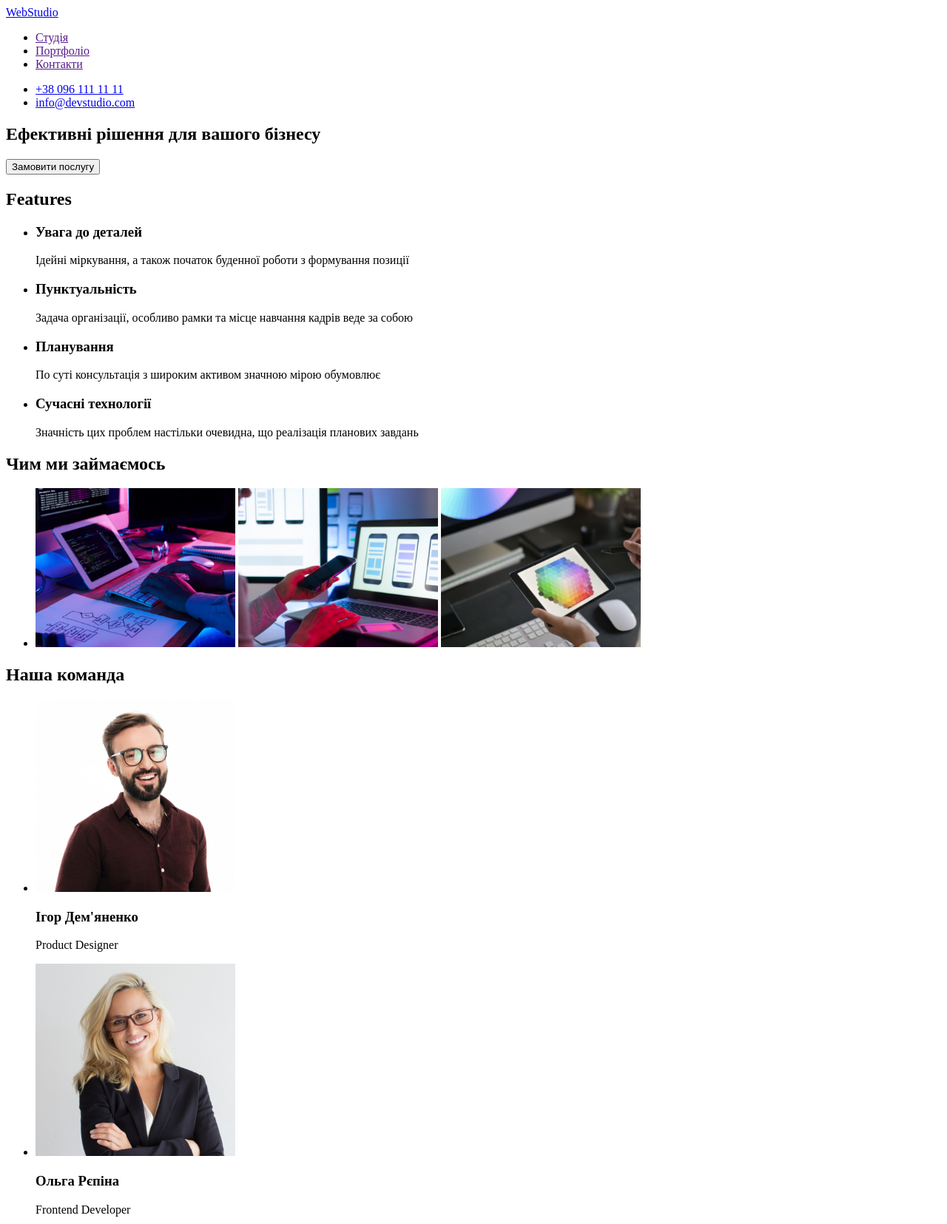
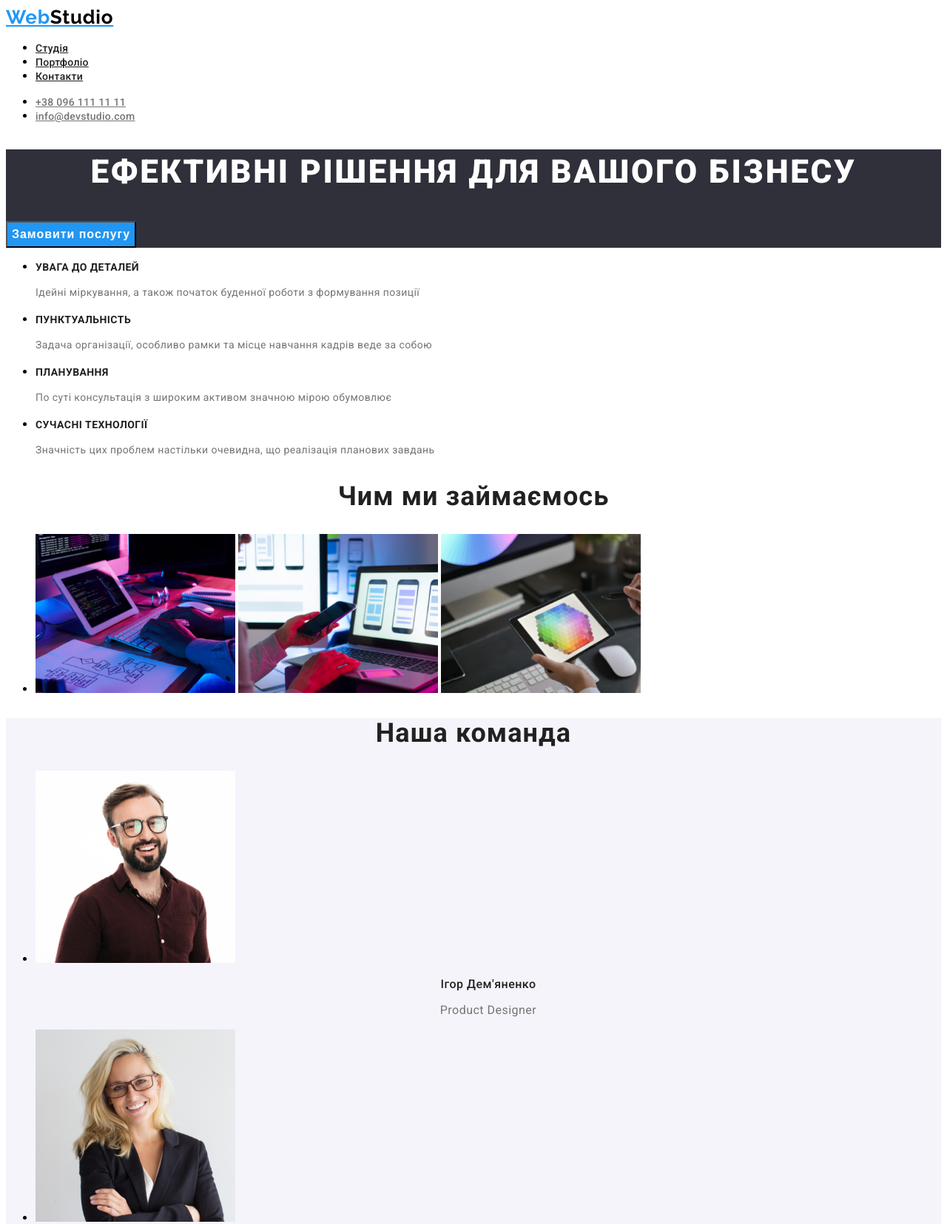
Before and after one commit to pavlogurgu/goit-markup-hw-02, a plain HTML site: page fe-51/index.html in a window 1280 px wide. Shown: the top 1655 px of the page at 74% size. Drawn offline with Linux system fonts and the light colour scheme.

Commit message:
homework-2

```diff
--- /dev/null
+++ b/fe-51/css/styles.css
@@ -0,0 +1,222 @@
+body{
+    font-family: 'Roboto', sans-serif;
+}
+
+/*--------- index -----------*/
+
+.link:hover,
+.link:focus{
+    color: #2196F3
+}
+
+.visually-hidden {
+    position: absolute;
+    white-space: nowrap;
+    width: 1px;
+    height: 1px;
+    overflow: hidden;
+    border: 0;
+    padding: 0;
+    clip: rect(0 0 0 0);
+    clip-path: inset(50%);
+    margin: -1px;
+  }
+
+
+.hero {
+    background: #2F303A;
+}
+.hero-text {
+    font-weight: 900;
+font-size: 44px;
+line-height: 1.37;
+/* or 136% */
+
+text-align: center;
+letter-spacing: 0.06em;
+text-transform: uppercase;
+
+color: #FFFFFF;
+}
+.hero-button {
+    font-weight: 700;
+font-size: 16px;
+line-height: 1.88;
+/* identical to box height, or 188% */
+
+display: flex;
+align-items: center;
+text-align: center;
+letter-spacing: 0.06em;
+background-color: #2196F3;
+color: #FFFFFF;
+}
+.section {
+    background-color: #FFFFFF;
+}
+.section-team{
+    background: #F5F4FA;
+}
+.title {
+    font-weight: 700;
+font-size: 36px;
+line-height: 1.16;
+text-align: center;
+letter-spacing: 0.03em;
+
+color: #212121;
+}
+.pre-title {
+    font-weight: 700;
+font-size: 14px;
+line-height: 1.14;
+letter-spacing: 0.03em;
+text-transform: uppercase;
+
+color: #212121;
+}
+.pre-title-text {
+    font-weight: 400;
+font-size: 14px;
+line-height: 1.71;
+/* or 171% */
+
+letter-spacing: 0.03em;
+
+color: #757575;
+}
+.team-member {
+    font-weight: 500;
+font-size: 16px;
+line-height: 1.18;
+/* identical to box height */
+
+text-align: center;
+letter-spacing: 0.03em;
+
+color: #212121;
+}
+.team-member-role {
+    font-weight: 400;
+font-size: 16px;
+line-height: 1.18;
+/* identical to box height */
+
+text-align: center;
+letter-spacing: 0.03em;
+
+color: #757575;
+}
+
+/*--------- portfolio -----------*/
+
+.header {
+    background: #FFFFFF;
+
+}
+
+
+.logo {
+    font-family: 'Raleway';
+    font-style: normal;
+    font-weight: 700;
+    font-size: 26px;
+    line-height: 1.19;
+    /* identical to box height */
+
+    letter-spacing: 0.03em;
+}
+.logo-blue {
+    color: #2196F3;
+}
+.logo-black {
+    color: black
+}
+.logo-white{
+    color: #FFFFFF;
+}
+
+.page-header {
+    font-weight: 500;
+    font-size: 14px;
+    line-height: 1.14;
+    letter-spacing: 0.02em;
+
+    color: #212121;
+}
+.header-contacts {
+
+    font-weight: 500;
+    font-size: 14px;
+    line-height: 1.14;
+    letter-spacing: 0.02em;
+
+    color: #757575;
+}
+.main {
+    background: #FFFFFF;
+}
+.button {
+
+font-weight: 500;
+font-size: 16px;
+line-height: 1.63;
+/* identical to box height, or 162% */
+
+text-align: center;
+letter-spacing: 0.03em;
+
+color: #212121;
+}
+.button:hover,
+button:focus{
+    background-color: #2196F3;
+    color: #FFFFFF;
+}
+.pointer {
+    cursor: pointer;
+  }
+
+.portfolio-item-title {
+    font-weight: 700;
+font-size: 18px;
+line-height: 2;
+/* identical to box height, or 200% */
+
+letter-spacing: 0.06em;
+
+color: #212121;
+}
+.portfolio-item-text {
+    font-weight: 400;
+font-size: 16px;
+line-height: 1.88;
+/* identical to box height, or 188% */
+
+letter-spacing: 0.03em;
+
+color: #757575;
+}
+.footer {
+    background: #2F303A;
+}
+.footer-address{
+    font-weight: 400;
+font-size: 14px;
+line-height: 1.71;
+/* or 171% */
+
+letter-spacing: 0.03em;
+
+color: #FFFFFF;
+}
+.footer-contacts {
+    font-weight: 400;
+    font-size: 14px;
+    line-height: 1.71;
+    /* or 171% */
+
+    letter-spacing: 0.03em;
+
+    color: rgba(255, 255, 255, 0.6);
+}
--- a/fe-51/index.html
+++ b/fe-51/index.html
@@ -4,60 +4,64 @@
     <meta charset="UTF-8" />
     <meta http-equiv="X-UA-Compatible" content="IE=edge" />
     <meta name="viewport" content="width=device-width, initial-scale=1.0" />
+    <link rel="preconnect" href="https://fonts.googleapis.com">
+    <link rel="preconnect" href="https://fonts.gstatic.com" crossorigin>
+    <link href="https://fonts.googleapis.com/css2?family=Raleway:wght@700&family=Roboto:wght@400;500;700;900&display=swap" rel="stylesheet">
     <title>WebStudio</title>
+    <link rel="stylesheet" href="./css/styles.css" />
   </head>
   <body>
     <!-- основна інфа -->
-    <header>
+    <header class="header">
       <nav>
-        <a href="./index.html">WebStudio</a>
+        <a href="./index.html" class="logo logo-blue">Web<span class="logo logo-black">Studio</span></a>
         <ul>
-          <li><a href="">Студія</a></li>
-          <li><a href="">Портфоліо</a></li>
-          <li><a href="">Контакти</a></li>
+          <li><a href="" class="page-header link">Студія</a></li>
+          <li><a href="portfolio.html" class="page-header link">Портфоліо</a></li>
+          <li><a href="" class="page-header link">Контакти</a></li>
         </ul>
       </nav>
       <ul>
         <li>
-          <a href="tel:+380961111111">+38 096 111 11 11</a>
+          <a href="tel:+380961111111" class="header-contacts link">+38 096 111 11 11</a>
         </li>
         <li>
-          <a href="mailto:info@devstudio.com">info@devstudio.com</a>
+          <a href="mailto:info@devstudio.com" class="header-contacts link">info@devstudio.com</a>
         </li>
       </ul>
     </header>
 
-    <main>
+    <main class="main">
       <!-- перша секція -->
-      <section>
-        <h1>Ефективні рішення для вашого бізнесу</h1>
-        <button type="button">Замовити послугу</button>
+      <section class="hero">
+        <h1 class="hero-text">Ефективні рішення для вашого бізнесу</h1>
+        <button type="button" class="hero-button pointer">Замовити послугу</button>
       </section>
       <!-- Друга секція -->
-      <section>
-        <h2>Features</h2>
+      <section class="section">
+        <h2 class="title visually-hidden" aria-hidden="true" tabindex="-1">Features</h2>
         <ul>
           <li>
-           <h3>Увага до деталей</h3>
-           <p>Ідейні міркування, а також початок буденної роботи з формування позиції</p>
+           <h3 class="pre-title">Увага до деталей</h3>
+           <p class="pre-title-text">Ідейні міркування, а також початок буденної роботи з формування позиції</p>
           </li>
           <li>
-            <h3>Пунктуальність</h3>
-            <p>Задача організації, особливо рамки та місце навчання кадрів веде за собою</p>
+            <h3 class="pre-title">Пунктуальність</h3>
+            <p class="pre-title-text">Задача організації, особливо рамки та місце навчання кадрів веде за собою</p>
           </li>
           <li>
-            <h3>Планування</h3>
-            <p>По суті консультація з широким активом значною мірою обумовлює</p>
+            <h3 class="pre-title">Планування</h3>
+            <p class="pre-title-text">По суті консультація з широким активом значною мірою обумовлює</p>
           </li>
           <li>
-            <h3>Сучасні технології</h3>
-            <p>Значність цих проблем настільки очевидна, що реалізація планових завдань</p>
+            <h3 class="pre-title">Сучасні технології</h3>
+            <p class="pre-title-text">Значність цих проблем настільки очевидна, що реалізація планових завдань</p>
           </li>
         </ul>
       </section>
       <!-- Третя секція -->
-      <section>
-        <h2>Чим ми займаємось</h2>
+      <section class="section">
+        <h2 class="title">Чим ми займаємось</h2>
         <ul>
           <li>
             <img src=".\images\img1.png" alt="Бек-енд розробка" width="270" />
@@ -69,8 +73,8 @@
         </ul>
       </section>
       <!-- Четверта секція -->
-      <section>
-        <h2>Наша команда</h2>
+      <section class="section-team">
+        <h2 class="title">Наша команда</h2>
         <ul>
           <li>
             <img
@@ -79,13 +83,13 @@
               width="270"
             />
           </li>
-          <h3>Ігор Дем'яненко</h3>
-          <p lang="en">Product Designer</p>
+          <h3 class="team-member">Ігор Дем'яненко</h3>
+          <p lang="en" class="team-member-role">Product Designer</p>
           <li>
             <img src=".\images\img5.jpg" alt="Frontend Developer" width="270" />
           </li>
-          <h3>Ольга Рєпіна</h3>
-          <p lang="en">Frontend Developer</p>
+          <h3 class="team-member">Ольга Рєпіна</h3>
+          <p lang="en" class="team-member-role">Frontend Developer</p>
           <li>
             <img
               src=".\images\img6.jpg"
@@ -93,8 +97,8 @@
               width="270"
             />
           </li>
-          <h3>Микола Тарасов</h3>
-          <p lang="en">Marketing</p>
+          <h3 class="team-member">Микола Тарасов</h3>
+          <p lang="en" class="team-member-role">Marketing</p>
           <li>
             <img
               src=".\images\img7.jpg"
@@ -102,23 +106,23 @@
               width="270"
             />
           </li>
-          <h3>Михайло Єрмаков</h3>
-          <p lang="en">UI Designer</p>
+          <h3 class="team-member">Михайло Єрмаков</h3>
+          <p lang="en" class="team-member-role">UI Designer</p>
         </ul>
       </section>
     </main>
-    <footer>
-      <a href="./index.html">WebStudio</a>
+    <footer class="footer">
+      <a href="./index.html" class="logo logo-blue">Web<span class="logo logo-white">Studio</span></a>
       <address>
         <ul>
          <li>
-            <a href="https://goo.gl/maps/1e6sSvzwmUZJnKFR7">м.Київ бульвар Лесі Українки, 26</a>
+            <a href="https://goo.gl/maps/1e6sSvzwmUZJnKFR7" class="footer-address">м.Київ бульвар Лесі Українки, 26</a>
          </li>
          <li>
-            <a href="tel:+380961111111">+38 096 111 11 11</a>
+            <a href="tel:+380961111111" class="footer-contacts">+38 096 111 11 11</a>
          </li>
           <li>
-           <a href="mailto:info@devstudio.com">info@devstudio.com</a>
+           <a href="mailto:info@devstudio.com" class="footer-contacts">info@devstudio.com</a>
          </li>
         </ul>
       </address>
```
Also changed, not shown: fe-51/portfolio.html (added, +140 -0 lines), fe-51/images/portfolio1.png (added), fe-51/images/portfolio2.png (added), fe-51/images/portfolio3.png (added), fe-51/images/portfolio4.png (added), fe-51/images/portfolio5.png (added), fe-51/images/portfolio6.png (added), fe-51/images/portfolio7.png (added), fe-51/images/portfolio8.png (added), fe-51/images/portfolio9.png (added), 3 other files.
